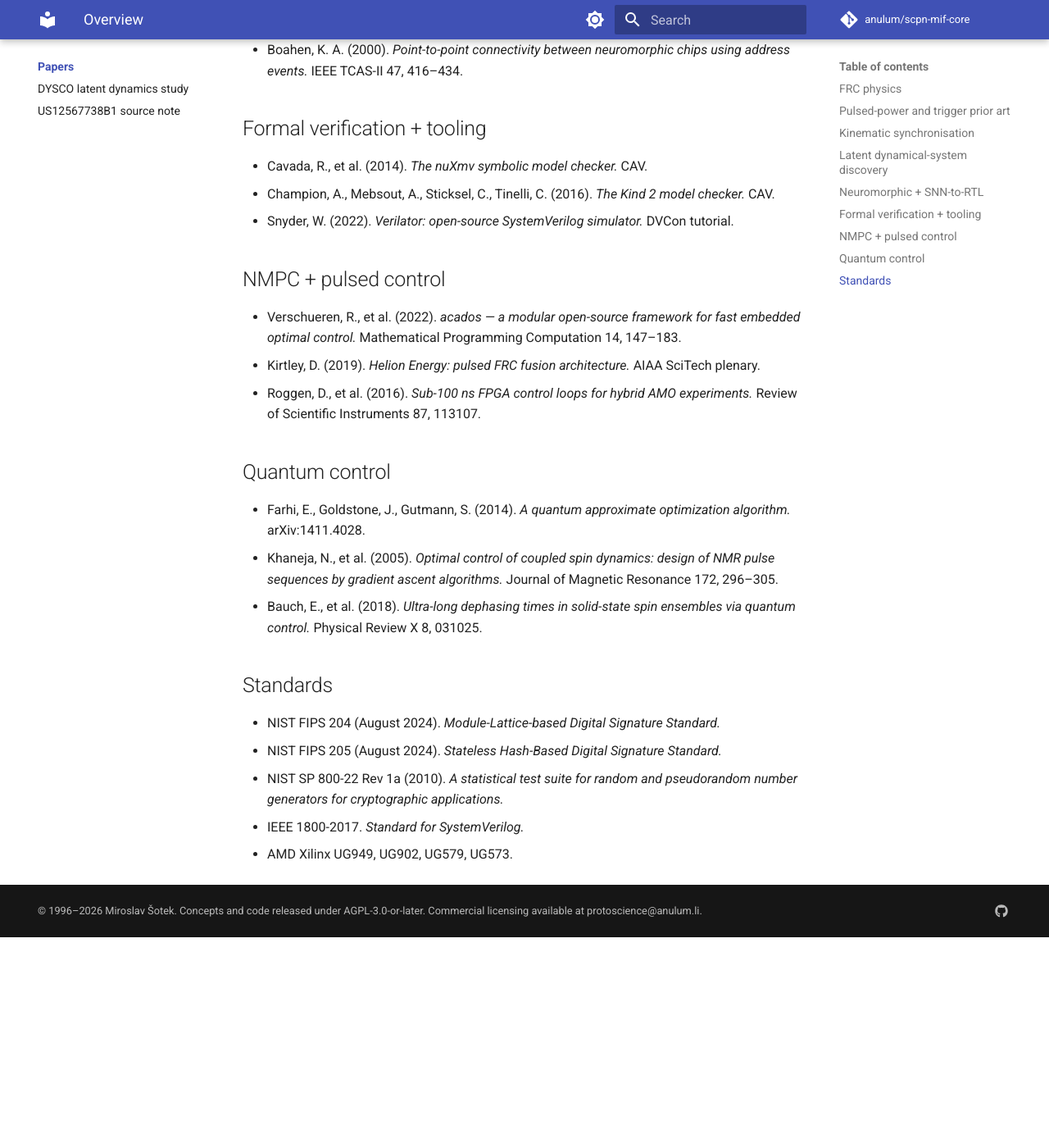
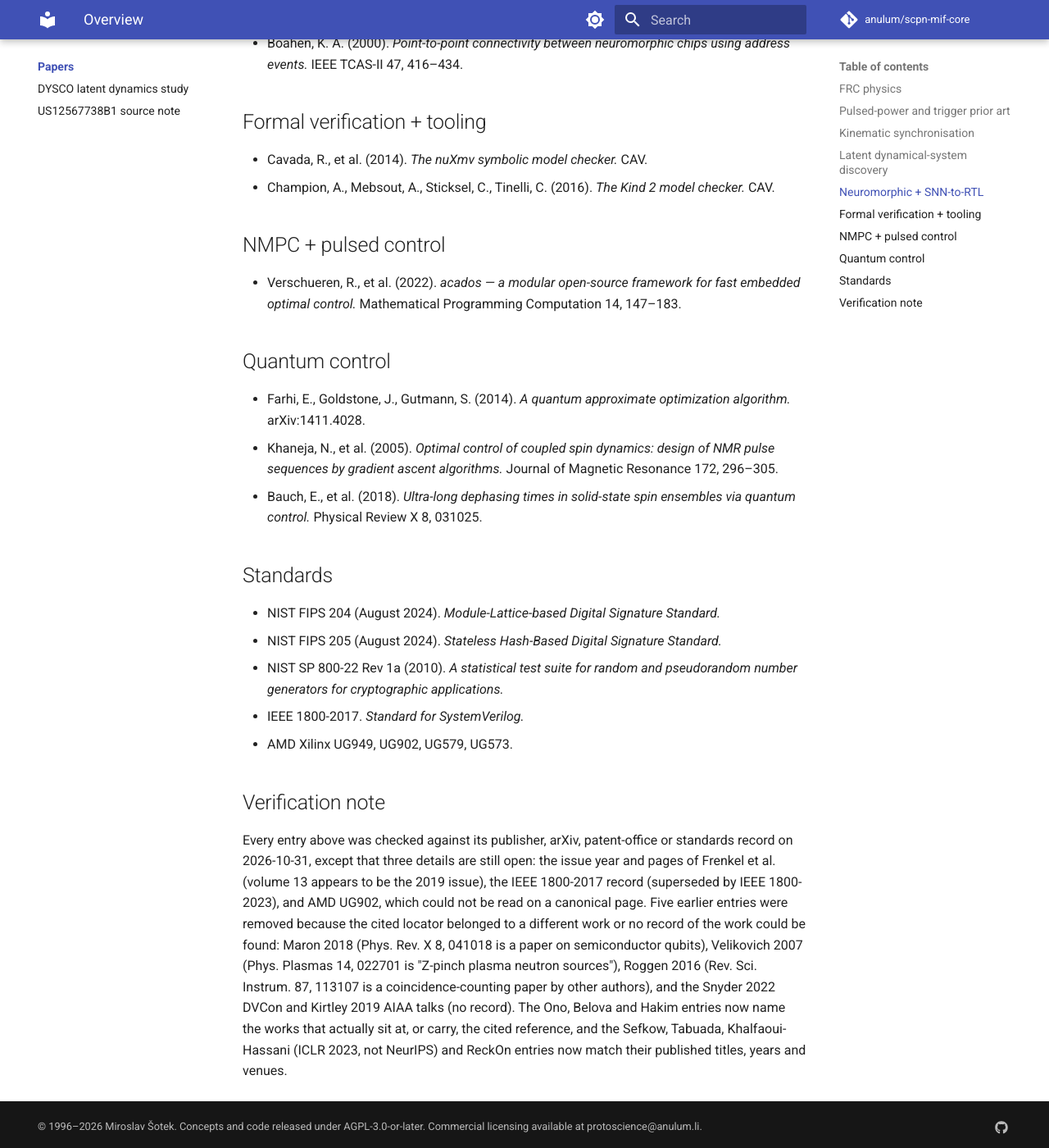
Before and after one commit to anulum/scpn-mif-core, an MkDocs documentation site: the page built from docs/papers/index.md, in a window 1280 px wide and 1400 px high, scrolled down 1948 px. Shown: the whole window at 82% size. Built offline with MkDocs 1.6.1 and Material for MkDocs 9.7.7, drawn with Linux system fonts in a browser that asks for light colours; comment, search, counter and statistics services are not loaded; before the commit the page ends 3091 px from its top, so only the background shows below that; some of the changed text lies outside the part shown.

Commit message:
fix(docs): correct the public bibliography against its sources
Every entry of docs/papers/index.md was checked against its publisher,
arXiv, patent-office or standards record (Crossref records re-read for each
changed row). After the Maron entry removed in d19f92b, five more pointed at
a different work or at nothing:

- Velikovich 2007, "Magneto-Rayleigh-Taylor instabilities in MagLIF",
  Phys. Plasmas 14, 022701: that article is "Z-pinch plasma neutron
  sources". Removed.
- Roggen 2016, Rev. Sci. Instrum. 87, 113107: that article is Zhang et al.,
  "48-channel coincidence counting system for multiphoton experiment"; no
  matching Roggen paper exists. Removed.
- Snyder 2022 DVCon tutorial and Kirtley 2019 AIAA SciTech plenary: no
  record found. Removed.
- Ono 1997, Phys. Plasmas 4, 1953 had an invented title; Belova cited the
  2001 oblate-FRC locator for the 2000 prolate tilt paper; Hakim cited a JCP
  article number that belongs to another paper. Each now names the work
  that carries the cited reference (Ono, Inomoto, Okazaki, Ueda; Belova
  2000, Phys. Plasmas 7, 4996; Hakim 2020, Phys. Plasmas 27, 042304).

Sefkow, Tabuada (2006, title as published), ReckOn and Khalfaoui-Hassani
(ICLR 2023, read on arXiv; not NeurIPS) now match their records. A
verification note at the end of the page lists the removals and the three
details still open (Frenkel issue year, IEEE 1800-2017 superseded, UG902).

docs/architecture/index.md attributed two FUSION-owned equations to
"Ono 1997 eq. 8" and "Velikovich 2007 eq. 18". Neither article is on that
subject and the equations could not be confirmed in them, so the page now
names FUSION-CORE as the owner of the equations and records why the
citations were removed.

The published Tabuada title is spelled "state-trigered"; .typos.toml now
exempts exactly that hyphenated form (extend-ignore-re), so the typo check
still fails on "trigered" anywhere else.

Verification: page tests (DYSCO, patent note, public surfaces) 14 passed;
FAIR bundle check and capability-manifest tests on a tracked export pass
(neither hashes these pages).

Seat: 09bd
Authored by Anulum Fortis & Arcane Sapience (protoscience@anulum.li)

```diff
--- a/docs/papers/index.md
+++ b/docs/papers/index.md
@@ -9,21 +9,21 @@ the internal external-source register under `docs/external_sources/`.
 
 - Steinhauer, L. C. (2011). *Review of field-reversed configurations.*
   Physics of Plasmas 18, 070501.
-- Ono, M., et al. (1997). *Magnetic-mode-based modelling for FRC.*
-  Physics of Plasmas 4, 1953.
-- Belova, E. V., et al. (2001). *Numerical study of tilt stability of prolate
-  field-reversed configurations.* Physics of Plasmas 8, 1267.
+- Ono, Y., Inomoto, M., Okazaki, T., Ueda, Y. (1997). *Experimental
+  investigation of three-component magnetic reconnection by use of merging
+  spheromaks and tokamaks.* Physics of Plasmas 4, 1953–1963.
+- Belova, E. V., et al. (2000). *Numerical study of tilt stability of prolate
+  field-reversed configurations.* Physics of Plasmas 7, 4996–5006.
 - Slough, J., Votroubek, G., Pihl, C. (2011). *Creation of a high-temperature
   plasma through merging and compression of supersonic field-reversed
   configuration plasmoids.* Nuclear Fusion 51, 053008.
-- Velikovich, A. L., et al. (2007). *Magneto-Rayleigh-Taylor instabilities
-  in MagLIF.* Physics of Plasmas 14, 022701.
-- Sefkow, A. B., et al. (2014). *Design of MagLIF experiments on the Z
-  facility.* Physics of Plasmas 21, 072711.
+- Sefkow, A. B., et al. (2014). *Design of magnetized liner inertial fusion
+  experiments using the Z facility.* Physics of Plasmas 21, 072711.
 - Hender, T. C., et al. (2007). *MHD stability, operational limits, and
   disruptions.* Nuclear Fusion 47, S128.
-- Hakim, A., et al. (2020). *Continuum electromagnetic gyrokinetics with
-  Gkeyll.* Journal of Computational Physics 401, 109066.
+- Hakim, A., et al. (2020). *Continuum electromagnetic gyrokinetic
+  simulations of turbulence in the tokamak scrape-off layer and laboratory
+  devices.* Physics of Plasmas 27, 042304.
 - Dudson, B. D., et al. (2015). *BOUT++: recent and current developments.*
   Journal of Plasma Physics 81, 365810104.
 
@@ -43,8 +43,9 @@ the internal external-source register under `docs/external_sources/`.
 - Lachaux, J.-P., Rodriguez, E., Martinerie, J., Varela, F. J. (1999).
   *Measuring phase synchrony in brain signals.* Human Brain Mapping 8,
   194–208.
-- Tabuada, P., Wang, X. (2007). *Preliminary results on state-triggered
-  scheduling of stabilising control tasks.* CDC 2006.
+- Tabuada, P., Wang, X. (2006). *Preliminary results on state-triggered
+  scheduling of stabilizing control tasks* (title as published). Proc. 45th
+  IEEE CDC, 282–287.
 
 ## Latent dynamical-system discovery
 
@@ -55,14 +56,15 @@ the internal external-source register under `docs/external_sources/`.
 ## Neuromorphic + SNN-to-RTL
 
 - Khalfaoui-Hassani, I., Pellegrini, T., Masquelier, T. (2023). *Dilated
-  convolution with learnable spacings.* NeurIPS.
+  convolution with learnable spacings.* ICLR 2023.
 - Davies, M., et al. (2018). *Loihi: a neuromorphic manycore processor with
   on-chip learning.* IEEE Micro 38, 82–99.
 - Frenkel, C., et al. (2018). *A 0.086-mm² 12.7-pJ/SOP 64k-synapse
   256-neuron online-learning digital spiking neuromorphic processor in
   28-nm CMOS.* IEEE TBioCAS 13, 145–158.
-- Frenkel, C., Indiveri, G. (2022). *ReckOn: a 28-nm sub-mm² task-agnostic
-  recurrent spiking neural processor.* IEEE ISSCC.
+- Frenkel, C., Indiveri, G. (2022). *ReckOn: A 28nm sub-mm² task-agnostic
+  spiking recurrent neural network processor enabling on-chip learning over
+  second-long timescales.* IEEE ISSCC.
 - Indiveri, G. (2003). *A low-power adaptive integrate-and-fire neuron
   circuit.* IEEE ISCAS.
 - Lichtsteiner, P., Posch, C., Delbruck, T. (2008). *A 128×128 120 dB 15 µs
@@ -76,18 +78,12 @@ the internal external-source register under `docs/external_sources/`.
 - Cavada, R., et al. (2014). *The nuXmv symbolic model checker.* CAV.
 - Champion, A., Mebsout, A., Sticksel, C., Tinelli, C. (2016). *The Kind 2
   model checker.* CAV.
-- Snyder, W. (2022). *Verilator: open-source SystemVerilog simulator.*
-  DVCon tutorial.
 
 ## NMPC + pulsed control
 
 - Verschueren, R., et al. (2022). *acados — a modular open-source framework
   for fast embedded optimal control.* Mathematical Programming Computation
   14, 147–183.
-- Kirtley, D. (2019). *Helion Energy: pulsed FRC fusion architecture.*
-  AIAA SciTech plenary.
-- Roggen, D., et al. (2016). *Sub-100 ns FPGA control loops for hybrid AMO
-  experiments.* Review of Scientific Instruments 87, 113107.
 
 ## Quantum control
 
@@ -109,3 +105,20 @@ the internal external-source register under `docs/external_sources/`.
   pseudorandom number generators for cryptographic applications.*
 - IEEE 1800-2017. *Standard for SystemVerilog.*
 - AMD Xilinx UG949, UG902, UG579, UG573.
+
+## Verification note
+
+Every entry above was checked against its publisher, arXiv, patent-office or
+standards record on 2026-10-31, except that three details are still open: the
+issue year and pages of Frenkel et al. (volume 13 appears to be the 2019 issue),
+the IEEE 1800-2017 record (superseded by IEEE 1800-2023), and AMD UG902, which
+could not be read on a canonical page. Five earlier entries were removed
+because the cited locator belonged to a different work or no record of the
+work could be found: Maron 2018 (Phys. Rev. X 8, 041018 is a paper on
+semiconductor qubits), Velikovich 2007 (Phys. Plasmas 14, 022701 is "Z-pinch
+plasma neutron sources"), Roggen 2016 (Rev. Sci. Instrum. 87, 113107 is a
+coincidence-counting paper by other authors), and the Snyder 2022 DVCon and
+Kirtley 2019 AIAA talks (no record). The Ono, Belova and Hakim entries now name
+the works that actually sit at, or carry, the cited reference, and the
+Sefkow, Tabuada, Khalfaoui-Hassani (ICLR 2023, not NeurIPS) and ReckOn entries
+now match their published titles, years and venues.
```
Also changed, not shown: docs/architecture/index.md (+9 -2 lines), .typos.toml.
